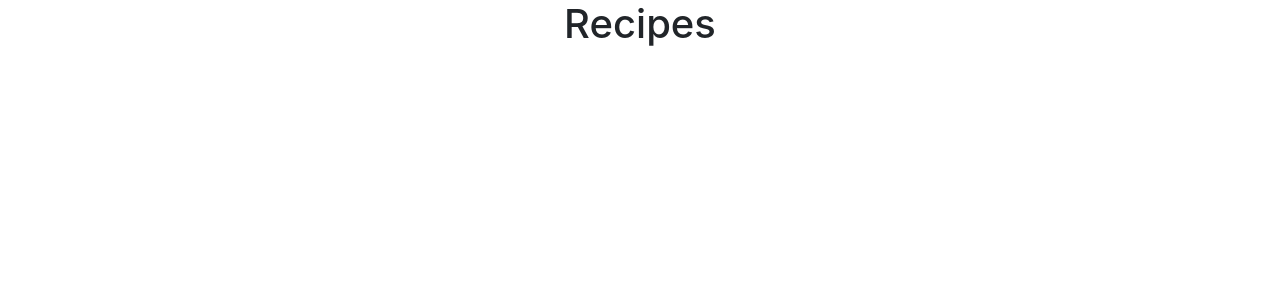
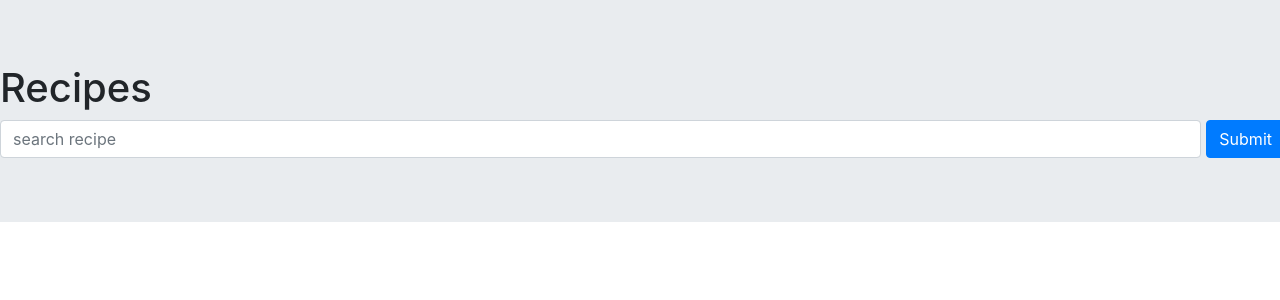
Before and after one commit to LuisAscencio/recipes, a React (Create React App) app: page / in a window 1280 px wide. Shown: the top 300 px of the page. Built offline with nearby package versions, Linux system fonts and the light colour scheme; no server answers.

Commit message:
added get request to obtain recipes from API

```diff
--- a/src/App.js
+++ b/src/App.js
@@ -1,14 +1,41 @@
-import React from "react";
+import React, { useEffect, useState } from "react";
 import "./App.css";
 
 function App() {
   const APP_ID = `2b747fc4`;
   const APP_KEY = `d4e5d53d398f73289e4ed5fca4d38690	`;
-  const exampleRequest = `https://api.edamam.com/search?q=chicken&app_id=${APP_ID}&app_key=${APP_KEY}`;
+
+  useEffect(() => {
+    getRecipes();
+  }, []);
+
+  const getRecipes = async () => {
+    fetch(
+      `https://api.edamam.com/search?q=chicken&app_id=${APP_ID}&app_key=${APP_KEY}`
+    ).then(response => {
+      response.json().then(data => {
+        console.log(data);
+      });
+    });
+  };
 
   return (
-    <div className="App">
+    <div className="jumbotron jumbotron-fluid">
       <h1>Recipes</h1>
+      <form>
+        <div className="form-row">
+          <div className="col">
+            <input
+              type="text"
+              className="form-control"
+              placeholder="search recipe"
+            />
+          </div>
+          <button type="button" className="btn btn-primary">
+            Submit
+          </button>
+        </div>
+      </form>
     </div>
   );
 }
```
